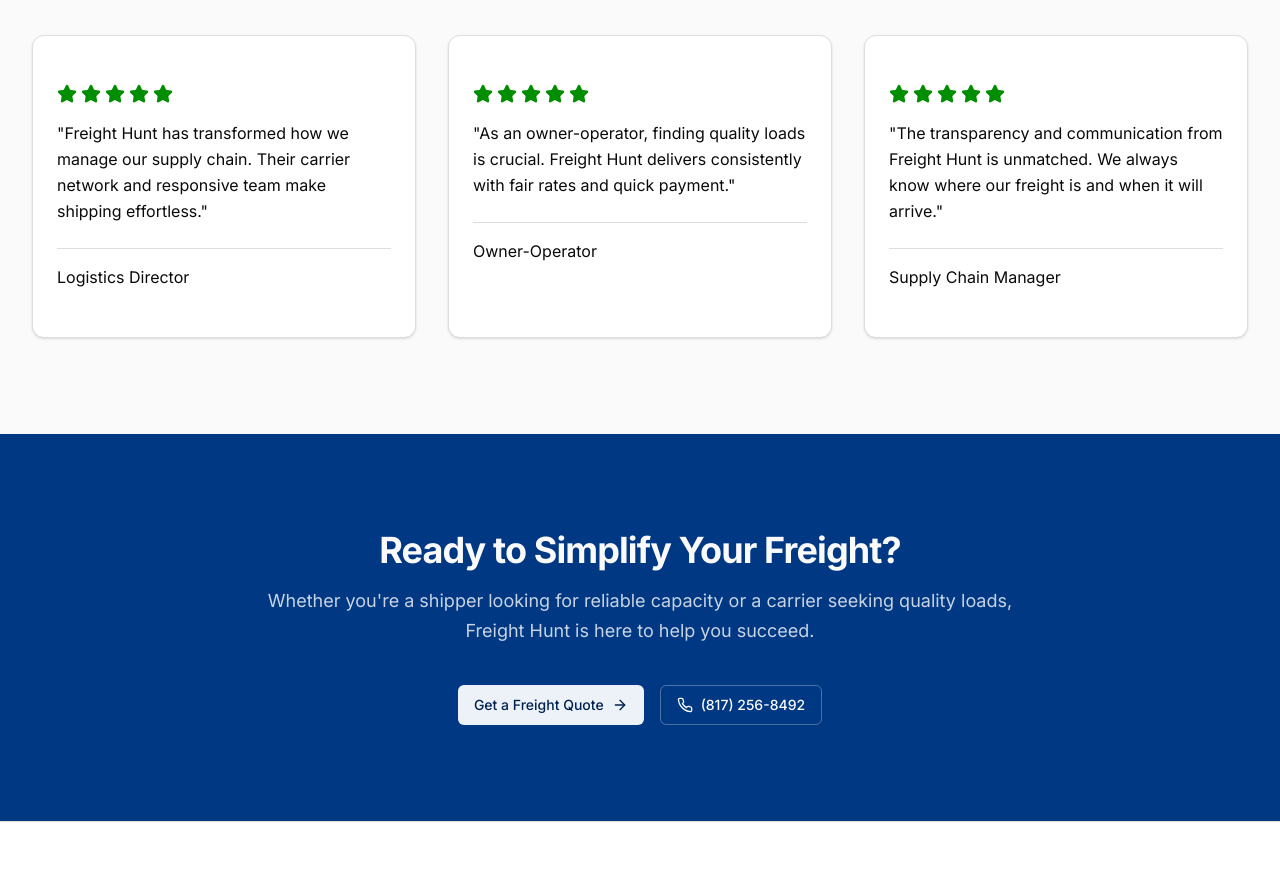
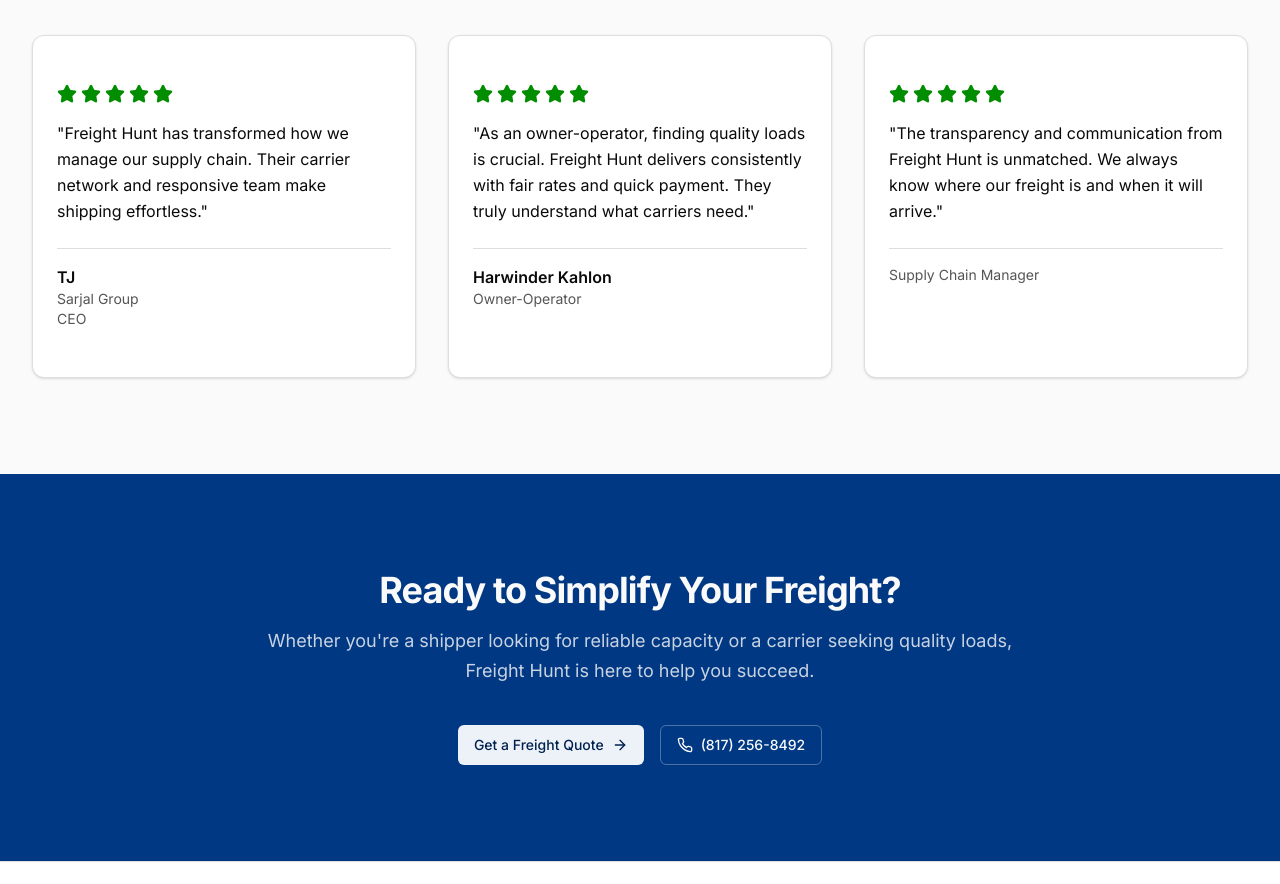
Before and after one commit to sidhugurtej/freight-hunt-website, a Next.js app: page / in a window 1280 px wide. Shown: the part 4680-5564 px from the top of the page. Built offline with nearby package versions, Linux system fonts and the light colour scheme.

Commit message:
feat: Improve content clarity, add mailto links, and refine contact form and testimonial displays.

```diff
--- a/app/about/page.tsx
+++ b/app/about/page.tsx
@@ -247,7 +247,7 @@
             </Button>
           </div>
           <p className="mt-8 text-sm text-primary-foreground/70">
-            Get a response within 15 minutes. No obligation required.
+            Get a fast response. No obligation required.
           </p>
         </div>
       </section>
--- a/app/api/contact/route.ts
+++ b/app/api/contact/route.ts
@@ -7,7 +7,7 @@
         const { name, email, phone, cargoType, service, origin, destination, notes } = body
 
         // Validate required fields
-        if (!name || !email || !phone || !cargoType || !origin || !destination) {
+        if (!name || !email || !phone || !cargoType) {
             return NextResponse.json(
                 { error: 'Missing required fields' },
                 { status: 400 }
--- a/app/faq/page.tsx
+++ b/app/faq/page.tsx
@@ -17,12 +17,12 @@
       {
         question: "What areas do you serve?",
         answer:
-          "We provide freight brokerage services across all 48 continental United States. We also offer cross-border shipping services to Canada and Mexico through our partner network.",
+          "We provide freight brokerage services nationwide across the United States. We also offer cross-border shipping services to Canada and Mexico through our partner network.",
       },
       {
         question: "How do I get a freight quote?",
         answer:
-          "Getting a quote is easy! Simply contact us via phone at (817) 256-8492, email us at info@freighthunt.us, or fill out our online contact form. Provide your origin, destination, commodity type, weight, and desired pickup date, and we'll provide competitive rates.",
+          "Getting a quote is easy! Simply contact us via phone at (817) 256-8492, email us at info@freighthunt.us, or fill out our online quote form. Provide your origin, destination, commodity type, weight, and desired pickup date, and we'll provide competitive rates.",
       },
       {
         question: "What types of freight do you handle?",
@@ -62,7 +62,7 @@
       {
         question: "How do I sign up as a carrier?",
         answer:
-          "Contact our carrier relations team at (817) 256-8492 or complete our online carrier application. We'll verify your authority, insurance, and safety record. Approved carriers can start hauling loads within 24 hours.",
+          "Contact our carrier relations team at (817) 256-8492 or fill out our online contact form. We'll verify your authority, insurance, and safety record. Approved carriers can start hauling loads within 24 hours.",
       },
       {
         question: "What are your payment terms for carriers?",
@@ -130,10 +130,10 @@
         <div className="mx-auto max-w-4xl px-6 lg:px-8 text-center">
           <h2 className="text-2xl font-bold tracking-tight text-primary mb-4">Still Have Questions?</h2>
           <p className="text-muted-foreground mb-8">
-            Our team is here to help. Contact us and we'll get back to you within 2 hours.
+            Our team is here to help. Contact us and we'll get back to you promptly.
           </p>
           <Button size="lg" asChild>
-            <Link href="/contact">Contact Us</Link>
+            <Link href="/contact#quote-form">Contact Us</Link>
           </Button>
         </div>
       </section>
--- a/app/privacy/page.tsx
+++ b/app/privacy/page.tsx
@@ -48,19 +48,19 @@
 
           <h2 className="text-2xl font-bold text-primary mb-4">5. Your Rights</h2>
           <p className="text-muted-foreground mb-6 leading-relaxed">
-            You may access, update, or delete your personal information by contacting us at info@freighthunt.us. You may
+            You may access, update, or delete your personal information by contacting us at <a href="mailto:info@freighthunt.us" className="text-primary hover:underline">info@freighthunt.us</a>. You may
             also opt out of receiving promotional communications from us by following the instructions in those
             messages.
           </p>
 
           <h2 className="text-2xl font-bold text-primary mb-4">6. Contact Us</h2>
           <p className="text-muted-foreground mb-6 leading-relaxed">
-            If you have any questions about this Privacy Policy, please contact us at info@freighthunt.us:
+            If you have any questions about this Privacy Policy, please contact us at <a href="mailto:info@freighthunt.us" className="text-primary hover:underline">info@freighthunt.us</a>:
             <br />
             <br />
             Freight Hunt
             <br />
-            Email: info@freighthunt.us
+            Email: <a href="mailto:info@freighthunt.us" className="text-primary hover:underline">info@freighthunt.us</a>
             <br />
             Phone: (817) 256-8492
           </p>
--- a/app/terms/page.tsx
+++ b/app/terms/page.tsx
@@ -75,12 +75,12 @@
 
           <h2 className="text-2xl font-bold text-primary mb-4">9. Contact Information</h2>
           <p className="text-muted-foreground mb-6 leading-relaxed">
-            If you have any questions about these Terms, please contact us at info@freighthunt.us:
+            If you have any questions about these Terms, please contact us at <a href="mailto:info@freighthunt.us" className="text-primary hover:underline">info@freighthunt.us</a>:
             <br />
             <br />
             Freight Hunt
             <br />
-            Email: info@freighthunt.us
+            Email: <a href="mailto:info@freighthunt.us" className="text-primary hover:underline">info@freighthunt.us</a>
             <br />
             Phone: (817) 256-8492
           </p>
--- a/components/testimonials.tsx
+++ b/components/testimonials.tsx
@@ -5,18 +5,24 @@
   {
     content:
       "Freight Hunt has transformed how we manage our supply chain. Their carrier network and responsive team make shipping effortless.",
-    role: "Logistics Director",
+    name: "TJ",
+    company: "Sarjal Group",
+    role: "CEO",
     rating: 5,
   },
   {
     content:
-      "As an owner-operator, finding quality loads is crucial. Freight Hunt delivers consistently with fair rates and quick payment.",
+      "As an owner-operator, finding quality loads is crucial. Freight Hunt delivers consistently with fair rates and quick payment. They truly understand what carriers need.",
+    name: "Harwinder Kahlon",
+    company: "",
     role: "Owner-Operator",
     rating: 5,
   },
   {
     content:
       "The transparency and communication from Freight Hunt is unmatched. We always know where our freight is and when it will arrive.",
+    name: "",
+    company: "",
     role: "Supply Chain Manager",
     rating: 5,
   },
@@ -47,7 +53,13 @@
                 </div>
                 <p className="text-card-foreground leading-relaxed mb-6">"{testimonial.content}"</p>
                 <div className="border-t border-border pt-4">
-                  <p className="text-card-foreground">{testimonial.role}</p>
+                  {testimonial.name && (
+                    <p className="font-semibold text-card-foreground">{testimonial.name}</p>
+                  )}
+                  {testimonial.company && (
+                    <p className="text-sm text-muted-foreground">{testimonial.company}</p>
+                  )}
+                  <p className="text-sm text-muted-foreground">{testimonial.role}</p>
                 </div>
               </CardContent>
             </Card>
```
Also changed, not shown: components/contact-page-content.tsx (+4 -6 lines).
